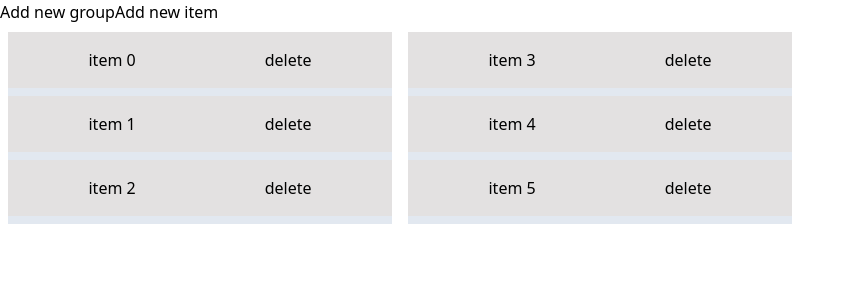
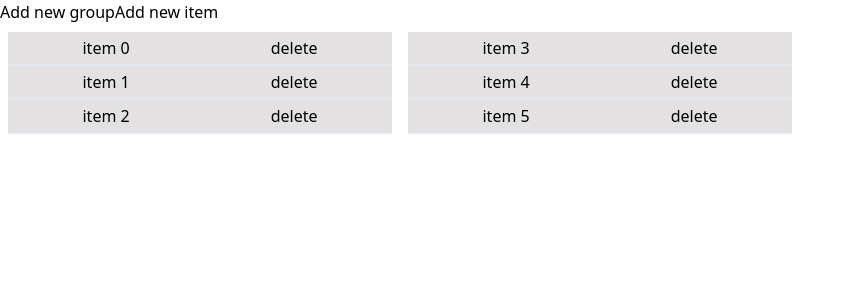
Before and after one commit to ChandraPranjal/TaskManager, a React (Create React App) app: page / in a window 1280 px wide. Shown: the top 300 px of the page, without its empty margins (0-855 px from the left). Built offline with nearby package versions, Linux system fonts and the light colour scheme; the HTML template or start-up script is replaced by a standard one.

Commit message:
Refractored into Columns

```diff
--- a/src/Board.jsx
+++ b/src/Board.jsx
@@ -1,5 +1,6 @@
 import React, { useState } from "react";
 import { DragDropContext, Droppable, Draggable } from "react-beautiful-dnd";
+import Column from "./components/Column/Column";
 
 // // fake data generator
 // const getItems = (count, offset = 0) =>
@@ -31,15 +32,7 @@ const move = (source, destination, droppableSource, droppableDestination) => {
   return result;
 };
 
-const grid = 8;
 
-const getItemStyle = (isDragging, draggableStyle) => ({
-  userSelect: "none",
-  padding: grid * 2,
-  margin: `0 0 ${grid}px 0`,
-  background: isDragging ? "lightgreen" : "#e3e1e1",
-  ...draggableStyle,
-});
 
 const data = [
   {
@@ -144,59 +137,7 @@ export default function QuoteApp() {
       <div style={{ display: "flex" }}>
         <DragDropContext onDragEnd={onDragEnd}>
           {state.map((el, ind) => (
-            <Droppable key={ind} droppableId={`${ind}`}>
-              {(provided, snapshot) => (
-                <div
-                  ref={provided.innerRef}
-                  className={`${
-                    snapshot.isDraggingOver ? "bg-sky-200" : "bg-slate-200"
-                  }  w-[30%] m-2`}
-                  //   style={getListStyle(snapshot.isDraggingOver)}
-                  {...provided.droppableProps}
-                >
-                  {el.tasksData.map((item, index) => (
-                    <Draggable
-                      key={item.id}
-                      draggableId={item.id}
-                      index={index}
-                    >
-                      {(provided, snapshot) => (
-                        <div
-                          ref={provided.innerRef}
-                          {...provided.draggableProps}
-                          {...provided.dragHandleProps}
-                          //    className={`p-4 select-none mb-${grid} ${snapshot.isDragging ? 'bg-lightgreen' : 'bg-gray-500'} border-gray-300`}
-                          style={getItemStyle(
-                            snapshot.isDragging,
-                            provided.draggableProps.style
-                          )}
-                        >
-                          <div
-                            style={{
-                              display: "flex",
-                              justifyContent: "space-around",
-                            }}
-                          >
-                            {item.content}
-                            <button
-                              type="button"
-                              onClick={() => {
-                                const newState = [...state];
-                                newState[ind].tasksData.splice(index, 1);
-                                setState(newState);
-                              }}
-                            >
-                              delete
-                            </button>
-                          </div>
-                        </div>
-                      )}
-                    </Draggable>
-                  ))}
-                  {provided.placeholder}
-                </div>
-              )}
-            </Droppable>
+            <Column el={el} ind = {ind} state={state} setState={setState} />
           ))}
         </DragDropContext>
       </div>
--- /dev/null
+++ b/src/components/Column/Column.jsx
@@ -0,0 +1,70 @@
+import React from 'react'
+import { DragDropContext, Droppable, Draggable } from "react-beautiful-dnd";
+
+const getItemStyle = (isDragging, draggableStyle) => ({
+    userSelect: "none",
+    padding: 2 * 2,
+    margin: `0 0 2px 0`,
+    background: isDragging ? "lightgreen" : "#e3e1e1",
+    ...draggableStyle,
+  });
+
+function Column({el,ind,state,setState}) {
+  return (
+    <Droppable key={ind} droppableId={`${ind}`}>
+    {(provided, snapshot) => (
+      <div
+        ref={provided.innerRef}
+        className={`${
+          snapshot.isDraggingOver ? "bg-sky-200" : "bg-slate-200"
+        }  w-[30%] m-2`}
+        //   style={getListStyle(snapshot.isDraggingOver)}
+        {...provided.droppableProps}
+      >
+        {el.tasksData.map((item, index) => (
+          <Draggable
+            key={item.id}
+            draggableId={item.id}
+            index={index}
+          >
+            {(provided, snapshot) => (
+              <div
+                ref={provided.innerRef}
+                {...provided.draggableProps}
+                {...provided.dragHandleProps}
+                //    className={`p-4 select-none mb-${grid} ${snapshot.isDragging ? 'bg-lightgreen' : 'bg-gray-500'} border-gray-300`}
+                style={getItemStyle(
+                  snapshot.isDragging,
+                  provided.draggableProps.style
+                )}
+              >
+                <div
+                  style={{
+                    display: "flex",
+                    justifyContent: "space-around",
+                  }}
+                >
+                  {item.content}
+                  <button
+                    type="button"
+                    onClick={() => {
+                      const newState = [...state];
+                      newState[ind].tasksData.splice(index, 1);
+                      setState(newState);
+                    }}
+                  >
+                    delete
+                  </button>
+                </div>
+              </div>
+            )}
+          </Draggable>
+        ))}
+        {provided.placeholder}
+      </div>
+    )}
+  </Droppable>
+  )
+}
+
+export default Column
--- /dev/null
+++ b/src/components/Item/Item.jsx
@@ -0,0 +1,11 @@
+import React from 'react'
+
+function Item() {
+  return (
+    <div>
+
+    </div>
+  )
+}
+
+export default Item
```
